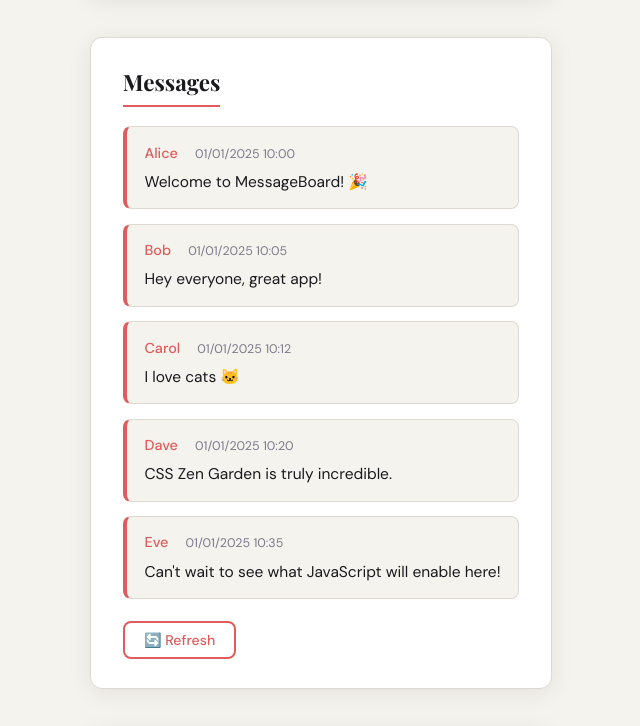
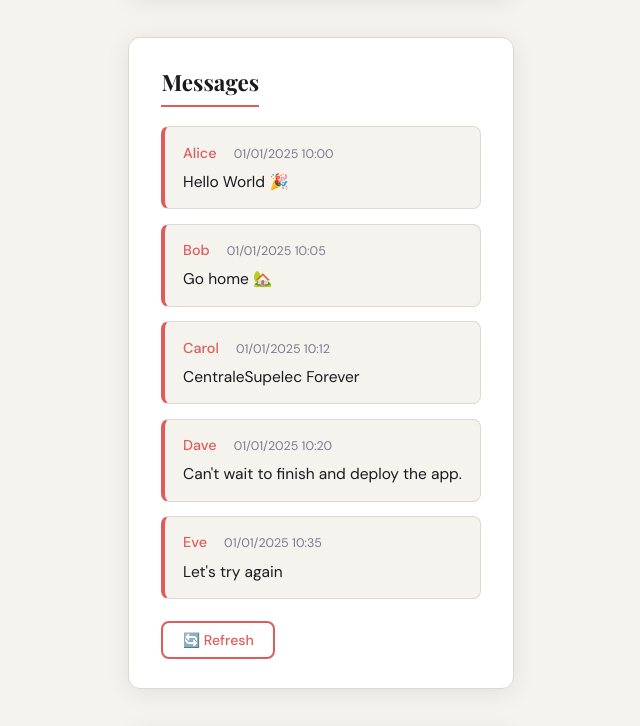
Before and after one commit to Salmamaazoum/messageboard, a website: page public/index.html in a window 1280 px wide. Shown: the part 426-1152 px from the top of the page, without its empty margins (319-959 px from the left). Drawn offline with nearby package versions, Linux system fonts and the light colour scheme; no server answers.

Commit message:
cleaning

```diff
--- a/public/index.html
+++ b/public/index.html
@@ -35,27 +35,27 @@
         <li class="message-item">
           <span class="pseudo">Alice</span>
           <span class="date">01/01/2025 10:00</span>
-          <p>Welcome to MessageBoard! 🎉</p>
+          <p>Hello World 🎉</p>
         </li>
         <li class="message-item">
           <span class="pseudo">Bob</span>
           <span class="date">01/01/2025 10:05</span>
-          <p>Hey everyone, great app!</p>
+          <p>Go home 🏡</p>
         </li>
         <li class="message-item">
           <span class="pseudo">Carol</span>
           <span class="date">01/01/2025 10:12</span>
-          <p>I love cats 🐱</p>
+          <p>CentraleSupelec Forever</p>
         </li>
         <li class="message-item">
           <span class="pseudo">Dave</span>
           <span class="date">01/01/2025 10:20</span>
-          <p>CSS Zen Garden is truly incredible.</p>
+          <p>Can't wait to finish and deploy the app.</p>
         </li>
         <li class="message-item">
           <span class="pseudo">Eve</span>
           <span class="date">01/01/2025 10:35</span>
-          <p>Can't wait to see what JavaScript will enable here!</p>
+          <p>Let's try again</p>
         </li>
       </ul>
       <button id="btn-update">🔄 Refresh</button>
--- a/public/script.js
+++ b/public/script.js
@@ -1,15 +1,10 @@
-/* ============================================================
-   script.js — MessageBoard client
-   Connects to the Node.js micro-service via fetch / AJAX
-   ============================================================ */
-
-/* ── 3.1 : Basic JS exercises (console only) ────────────────── */
+/* ── 3.1 ────────────────── */
 
 function fact(n) {
   if (n <= 1) return 1;
   return n * fact(n - 1);
 }
-console.log("fact(6) =", fact(6)); // 720
+console.log("fact(6) =", fact(6));
 
 function applique(f, tab) {
   const result = [];
@@ -21,10 +16,6 @@ function applique(f, tab) {
 console.log("Factorials:", applique(fact, [1, 2, 3, 4, 5, 6]));
 console.log("n+1:", applique(function(n) { return n + 1; }, [1, 2, 3, 4, 5, 6]));
 
-
-/* ── Server URL (Section 3.4 — configurable) ────────────────── */
-
-// Default: same origin as the page (works when served by index.js)
 let SERVER_URL = window.location.origin;
 
 const serverInput = document.getElementById("input-server");
@@ -36,9 +27,6 @@ if (serverInput) {
   });
 }
 
-
-/* ── Helpers ────────────────────────────────────────────────── */
-
 function formatDate(isoString) {
   const date = new Date(isoString);
   return date.toLocaleString("en-GB", {
@@ -47,10 +35,6 @@ function formatDate(isoString) {
   });
 }
 
-/**
- * Rebuild the <ul> from an array of message objects.
- * Each object: { id, pseudo, msg, date }
- */
 function update(tableau) {
   const liste = document.getElementById("liste-messages");
   liste.innerHTML = "";
@@ -101,7 +85,7 @@ function update(tableau) {
 }
 
 
-/* ── Section 3.2 : Load all messages from the server ────────── */
+/* ── Section 3.2 ────────── */
 
 function loadMessages() {
   fetch(SERVER_URL + "/msg/getAll")
@@ -115,7 +99,7 @@ function loadMessages() {
 }
 
 
-/* ── Section 3.3 : Post a new message ───────────────────────── */
+/* ── Section 3.3 ───────────────────────── */
 
 document.getElementById("btn-envoyer").addEventListener("click", function() {
   const pseudoInput  = document.getElementById("input-pseudo");
@@ -190,7 +174,3 @@ btnTheme.addEventListener("click", function() {
     btnTheme.textContent = "☀️ Light mode";
   }
 });
-
-
-/* ── Init: load messages on page load ───────────────────────── */
-loadMessages();
```
Also changed, not shown: index.js (+0 -38 lines).
